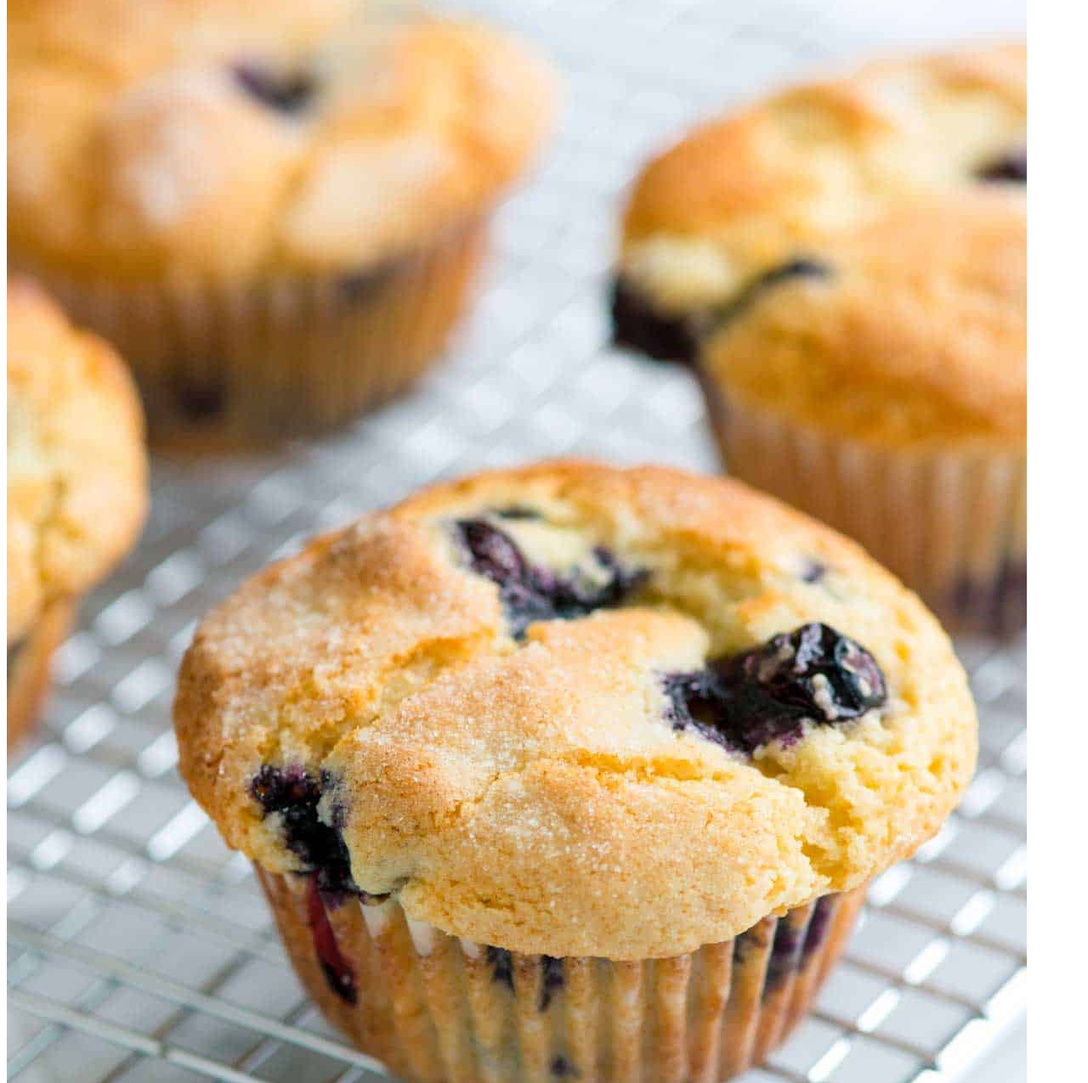
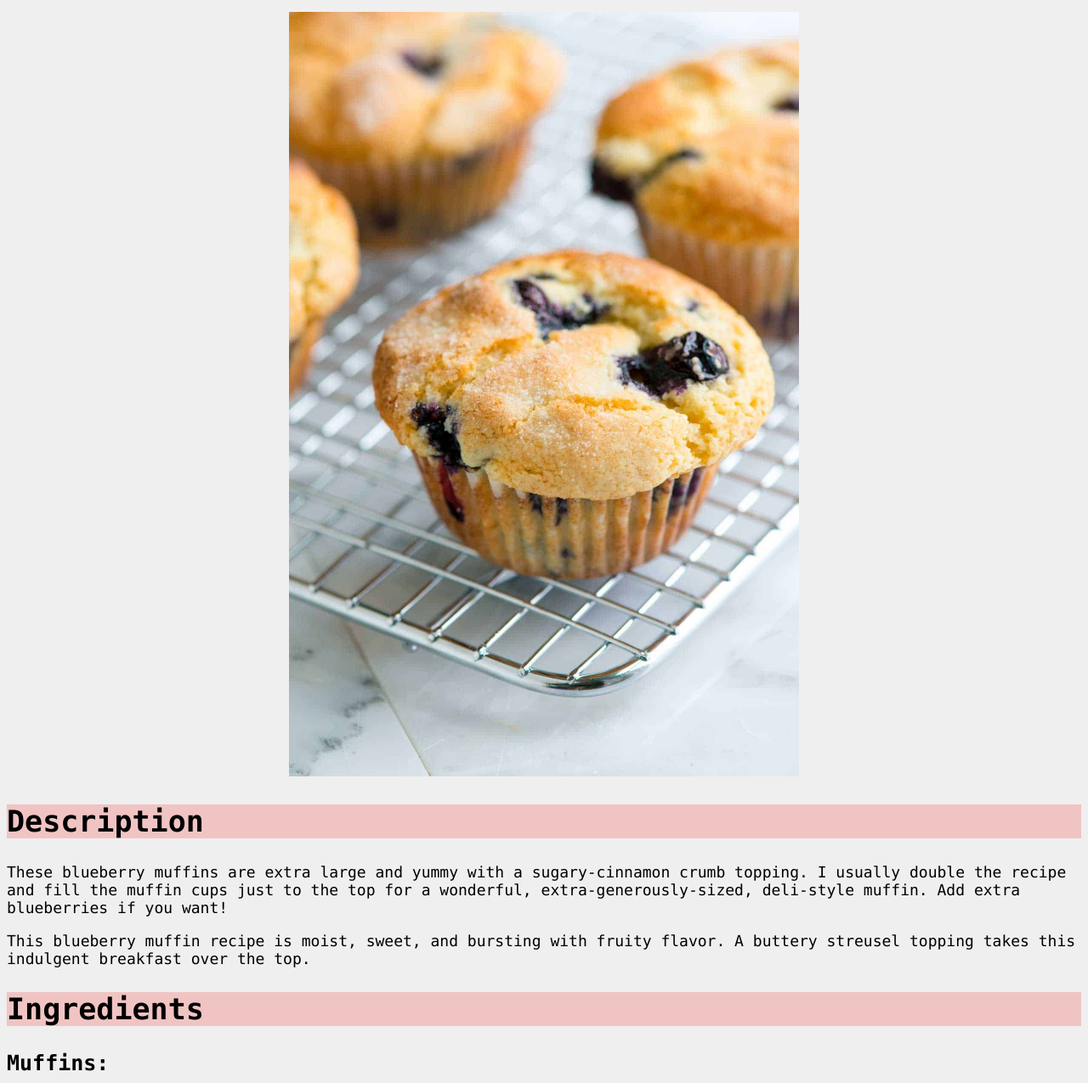
Before and after one commit to jmayores/odin-recipes, a plain HTML site: page recipes/blueberry-muffins.html in a window 1280 px wide. Shown: the part 99-1374 px from the top of the page at 85% size. Drawn offline with Linux system fonts and the light colour scheme.

Commit message:
Create css file and add to all html files

```diff
--- a/recipes/blueberry-muffins.html
+++ b/recipes/blueberry-muffins.html
@@ -6,13 +6,15 @@
     <meta http-equiv="X-UA-Compatible" content="IE=edge">
     <meta name="viewport" content="width=device-width, initial-scale=1.0">
     <title>Document</title>
+    <link rel="stylesheet" href="../style.css">
 </head>
 
 <body>
-    <h1>Blueberry Muffins</h1>
+    <div>
+        <h1>Blueberry Muffins</h1>
 
-    <img src="../images/blueberry-muffins.jpg">
-
+        <img src="../images/blueberry-muffins.jpg">
+    </div>
     <h2>Description</h2>
     <p>These blueberry muffins are extra large and yummy with a sugary-cinnamon crumb topping. I usually double the
         recipe and fill the muffin cups just to the top for a wonderful, extra-generously-sized, deli-style muffin. Add
--- /dev/null
+++ b/style.css
@@ -0,0 +1,38 @@
+body,
+div ul {
+    font-size: 18px;
+}
+
+body {
+    font-family: "Monaco", Verdana, sans-serif;
+    background-color: #80808020;
+}
+
+img {
+    height: auto;
+    width: 600px;
+}
+
+h1 {
+    background-color: #AA1111;
+    font-size: 45px;
+    color: #f0f8ff;
+}
+
+h2 {
+    font-size: 35px;
+    background-color: rgb(241, 196, 196);
+}
+
+h3 {
+    font-size: 25px;
+}
+
+div {
+    text-align: center;
+}
+
+div ul {
+    display: table;
+    margin: 0 auto;
+}
```
Also changed, not shown: index.html (+7 -0 lines), recipes/chocolate-chip-cookies.html (+5 -3 lines), recipes/peach-cobbler.html (+8 -4 lines).
